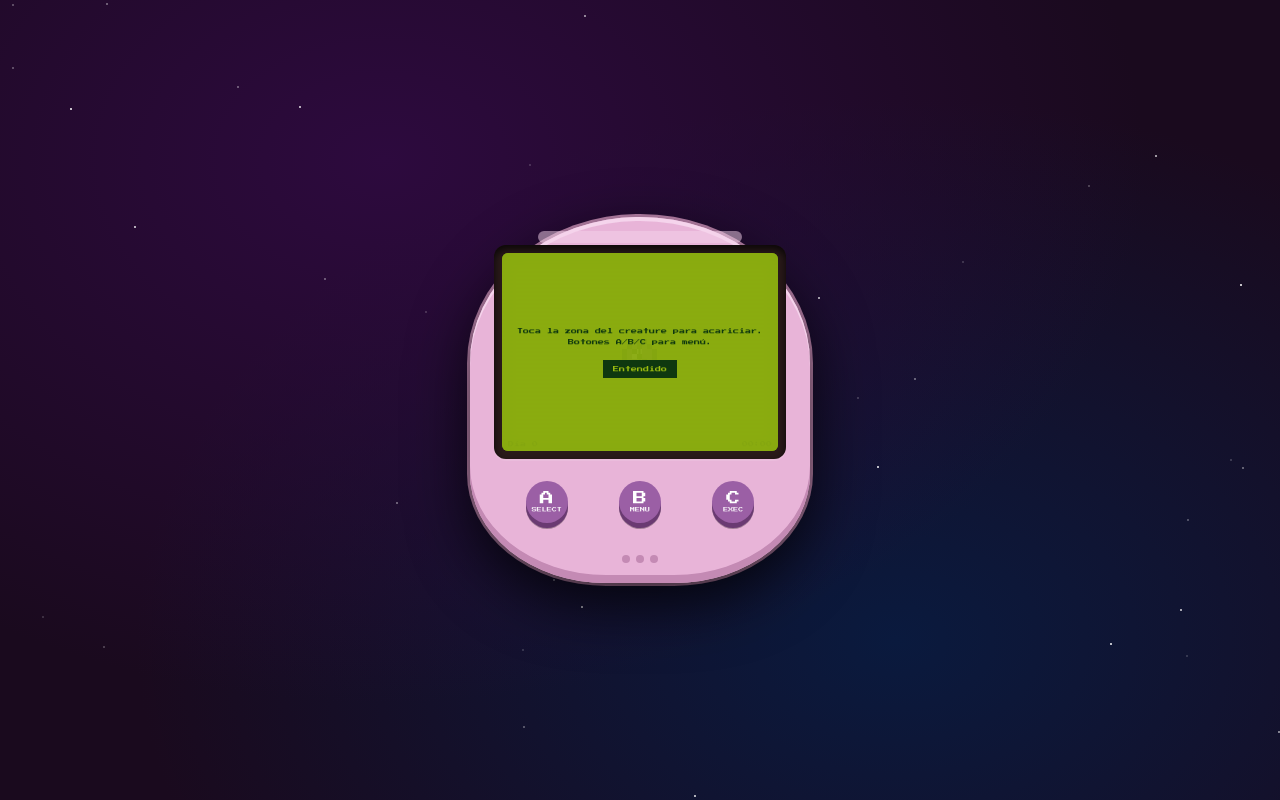
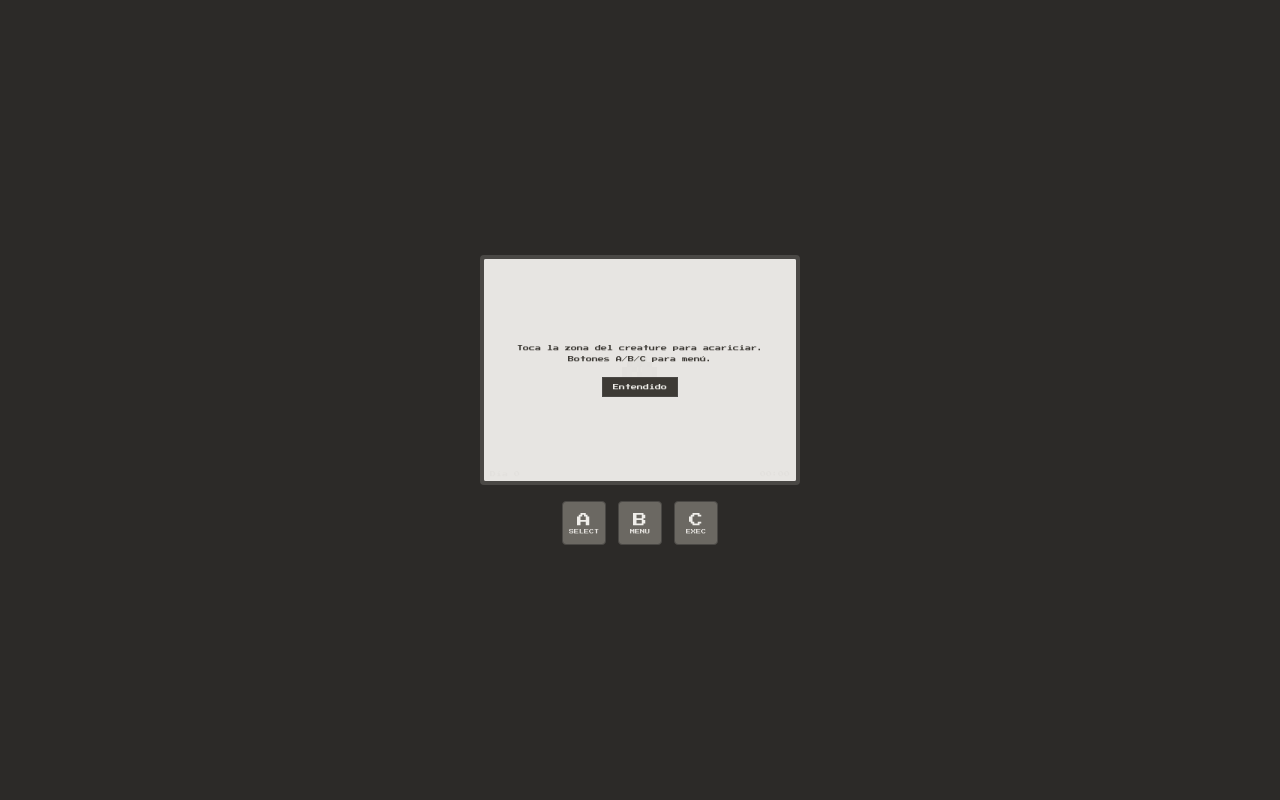
Before and after one commit to giovem/krakendork-tamagotchi, a plain HTML site: page index.html in a window 1280 px wide. Drawn offline with Linux system fonts and the light colour scheme.

Commit message:
Diseño sobrio: colores apagados, solo pantalla de juego, sin figura Tamagotchi
Made-with: Cursor

```diff
--- a/css/main.css
+++ b/css/main.css
@@ -1,19 +1,17 @@
-/* Krakendork - Estilos principales */
+/* Krakendork - Diseño sobrio, solo pantalla de juego */
 @import url('https://fonts.googleapis.com/css2?family=Press+Start+2P&display=swap');
 
 :root {
-  --shell: #e8b4d8;
-  --shell-dark: #c48ab4;
-  --shell-light: #f5d4ec;
-  --btn: #9b5fa5;
-  --btn-shadow: #6a3a72;
-  --screen-bg: #8bac0f;
-  --screen-dark: #306230;
-  --screen-mid: #8bac0f;
-  --screen-light: #9bbc0f;
-  --pixel: #0f380f;
-  --pixel-mid: #306230;
-  --bg: #1a0a1e;
+  --screen-bg: #e8e6e3;
+  --screen-dark: #9a978f;
+  --screen-mid: #c4c2bc;
+  --screen-light: #f0eeea;
+  --pixel: #3d3a35;
+  --pixel-mid: #6b6862;
+  --btn: #6b6862;
+  --btn-hover: #5a5752;
+  --bg: #2c2a28;
+  --border: #4a4845;
 }
 
 * { box-sizing: border-box; margin: 0; padding: 0; -webkit-tap-highlight-color: transparent; }
@@ -27,61 +25,42 @@ body {
   justify-content: center;
   font-family: 'Press Start 2P', monospace;
   overflow: hidden;
-  background-image: radial-gradient(ellipse at 30% 20%, #2d0a3e 0%, transparent 60%),
-                    radial-gradient(ellipse at 70% 80%, #0a1a3e 0%, transparent 60%);
 }
 
-/* Stars */
-.stars { position: fixed; inset: 0; pointer-events: none; }
-.star { position: absolute; width: 2px; height: 2px; background: #fff; border-radius: 50%; }
+/* Ocultar estrellas - diseño limpio */
+.stars { display: none; }
 
-/* Device */
+/* Contenedor: solo pantalla de juego */
 .device {
   position: relative;
-  width: min(340px, 92vw);
-  background: var(--shell);
-  border-radius: 50% 50% 40% 40% / 40% 40% 30% 30%;
-  padding: 28px 24px 60px;
-  box-shadow:
-    inset 0 -8px 0 var(--shell-dark),
-    inset 0 4px 0 var(--shell-light),
-    0 20px 60px rgba(0,0,0,0.8),
-    0 0 0 3px var(--shell-dark);
+  width: min(320px, 92vw);
+  display: flex;
+  flex-direction: column;
+  align-items: center;
+  gap: 16px;
   user-select: none;
 }
 
-.device::before {
-  content: '';
-  position: absolute;
-  top: 14px; left: 50%; transform: translateX(-50%);
-  width: 60%; height: 12px;
-  background: var(--shell-light);
-  border-radius: 6px;
-  opacity: 0.5;
-}
-
-/* Screen */
+/* Pantalla de juego - protagonista */
 .screen-frame {
-  background: #2a1a1a;
-  border-radius: 12px;
-  padding: 8px;
-  box-shadow: inset 0 4px 8px rgba(0,0,0,0.8), 0 2px 0 rgba(255,255,255,0.1);
-  margin-bottom: 22px;
+  width: 100%;
+  background: var(--border);
+  border-radius: 4px;
+  padding: 4px;
 }
 
 .screen {
   background: var(--screen-bg);
-  border-radius: 6px;
+  border-radius: 2px;
   width: 100%;
   aspect-ratio: 1.4 / 1;
   position: relative;
   overflow: hidden;
-  box-shadow: inset 0 0 20px rgba(0,50,0,0.4);
 }
 
 .screen-scanlines {
   position: absolute; inset: 0;
-  background: repeating-linear-gradient(0deg, transparent, transparent 2px, rgba(0,0,0,0.03) 2px, rgba(0,0,0,0.03) 4px);
+  background: repeating-linear-gradient(0deg, transparent, transparent 2px, rgba(0,0,0,0.02) 2px, rgba(0,0,0,0.02) 4px);
   pointer-events: none; z-index: 10;
 }
 
@@ -97,7 +76,7 @@ body {
 .stat-icon { font-size: 7px; line-height: 1; width: 10px; text-align: center; }
 .stat-bar-bg {
   flex: 1; height: 5px;
-  background: var(--screen-dark);
+  background: var(--screen-mid);
   border-radius: 0;
 }
 .stat-bar-fill {
@@ -134,7 +113,7 @@ body {
   position: absolute;
   top: 36px; left: 6px; right: 6px;
   background: var(--screen-light);
-  border: 2px solid var(--pixel);
+  border: 1px solid var(--pixel);
   padding: 4px 6px;
   font-size: 6px;
   color: var(--pixel);
@@ -158,25 +137,23 @@ body {
   font-size: 14px;
 }
 
-/* Buttons */
+/* Buttons - sobrios, planos */
 .buttons-row {
-  display: flex; justify-content: space-around; align-items: center;
-  padding: 0 10px;
-  gap: 8px;
+  display: flex; justify-content: center; align-items: center;
+  gap: 12px;
 }
 
 .btn {
-  width: 42px; height: 42px;
+  width: 44px; height: 44px;
   background: var(--btn);
-  border-radius: 50%;
-  border: none;
+  border-radius: 4px;
+  border: 1px solid var(--border);
   cursor: pointer;
   display: flex; align-items: center; justify-content: center;
   font-size: 8px;
-  color: #fff;
+  color: var(--screen-light);
   font-family: 'Press Start 2P', monospace;
-  box-shadow: 0 5px 0 var(--btn-shadow), 0 6px 0 rgba(0,0,0,0.3);
-  transition: transform 0.1s, box-shadow 0.1s;
+  transition: background 0.15s;
   flex-direction: column;
   gap: 2px;
   line-height: 1;
@@ -184,10 +161,8 @@ body {
   -webkit-user-select: none;
 }
 
-.btn:active {
-  transform: translateY(4px);
-  box-shadow: 0 1px 0 var(--btn-shadow), 0 2px 0 rgba(0,0,0,0.3);
-}
+.btn:hover { background: var(--btn-hover); }
+.btn:active { background: var(--pixel); }
 
 .btn-icon { font-size: 14px; }
 .btn-label { font-size: 5px; opacity: 0.9; }
@@ -259,7 +234,7 @@ body {
 
 .tutorial-overlay {
   position: absolute; inset: 0; z-index: 35;
-  background: rgba(139, 172, 15, 0.95);
+  background: rgba(232, 230, 227, 0.97);
   display: flex; flex-direction: column;
   align-items: center; justify-content: center; gap: 8px;
   padding: 12px;
@@ -273,7 +248,7 @@ body {
   font-family: 'Press Start 2P', monospace;
   font-size: 6px; padding: 6px 10px;
   background: var(--pixel); color: var(--screen-light);
-  border: none; cursor: pointer; margin-top: 4px;
+  border: 1px solid var(--border); cursor: pointer; margin-top: 4px;
 }
 
 /* Stats panel */
@@ -291,19 +266,8 @@ body {
 .panel-stat-val { font-size: 6px; color: var(--pixel); width: 20px; text-align: right; }
 .medal { position: absolute; top: 4px; left: 6px; font-size: 10px; z-index: 5; }
 
-.shell-deco {
-  position: absolute;
-  bottom: 20px; left: 50%; transform: translateX(-50%);
-  display: flex; gap: 6px;
-}
-
-.deco-dot {
-  width: 8px; height: 8px;
-  background: var(--shell-dark);
-  border-radius: 50%;
-}
+.shell-deco { display: none; }
 
 @media (max-height: 600px) {
-  .device { padding: 20px 20px 50px; }
-  .btn { width: 36px; height: 36px; }
+  .btn { width: 38px; height: 38px; }
 }
--- a/index.html
+++ b/index.html
@@ -3,7 +3,7 @@
 <head>
   <meta charset="UTF-8">
   <meta name="viewport" content="width=device-width, initial-scale=1.0, maximum-scale=1.0, user-scalable=no">
-  <meta name="theme-color" content="#9b5fa5">
+  <meta name="theme-color" content="#2c2a28">
   <title>Krakendork 🐕🦑</title>
   <link rel="manifest" href="manifest.json">
   <link rel="stylesheet" href="css/main.css">
--- a/js/game.js
+++ b/js/game.js
@@ -239,7 +239,7 @@
     }
 
     if (!G.sleeping && G.stage > 0) {
-      cx.fillStyle = 'rgba(0,50,0,0.3)';
+      cx.fillStyle = 'rgba(60,58,53,0.25)';
       cx.beginPath();
       cx.ellipse(ox + sw/2, oy + sh + 2, sw/3, 3, 0, 0, Math.PI*2);
       cx.fill();
--- a/js/sprites.js
+++ b/js/sprites.js
@@ -69,16 +69,16 @@
     ],
   };
 
-  const COLORS = { 1: '#0f380f', 2: '#306230', 3: '#8bac0f', 0: null };
+  const COLORS = { 1: '#3d3a35', 2: '#6b6862', 3: '#9a978f', 0: null };
 
-  // San Bernardo: blanco/marrón. Pulpo: tonos más oscuros en etapas avanzadas
+  // Paleta sobria: grises y marrones apagados
   const STAGE_TINTS = [
-    {1:'#0f380f', 2:'#6a6a6a', 3:'#c8c8c8'},           // egg - gris
-    {1:'#4a3020', 2:'#8b6914', 3:'#f5e6d3'},           // baby - San Bernardo (marrón/blanco)
-    {1:'#4a3020', 2:'#8b6914', 3:'#f5e6d3'},           // child
-    {1:'#3d2817', 2:'#7a5512', 3:'#e8d4b8'},           // teen - máscara más oscura
-    {1:'#2d1f10', 2:'#5a3d0a', 3:'#d4c4a8'},           // adult - más definido
-    {1:'#1a1208', 2:'#3d2a08', 3:'#a89878'},           // elder/krakendork
+    {1:'#3d3a35', 2:'#6b6862', 3:'#9a978f'},           // egg
+    {1:'#4a4540', 2:'#7a756e', 3:'#b5b0a8'},           // baby
+    {1:'#4a4540', 2:'#7a756e', 3:'#b5b0a8'},           // child
+    {1:'#3d3833', 2:'#6b6660', 3:'#a09b92'},           // teen
+    {1:'#35302c', 2:'#5a5550', 3:'#8a857d'},           // adult
+    {1:'#2a2622', 2:'#4a4540', 3:'#6b6660'},           // elder/krakendork
   ];
 
   // Rasgos: cola peluda, tentáculos (sprites overlay)
```
Also changed, not shown: manifest.json, 1 other file.
